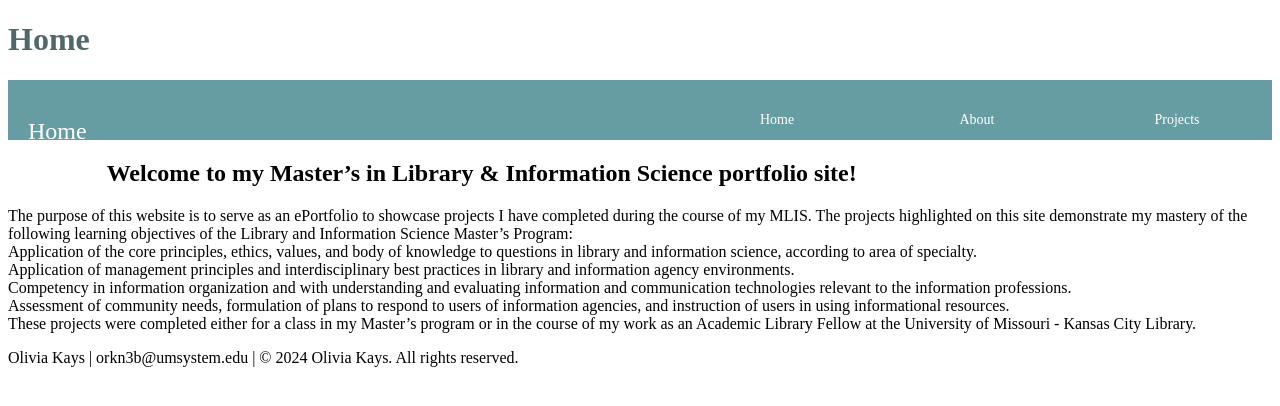
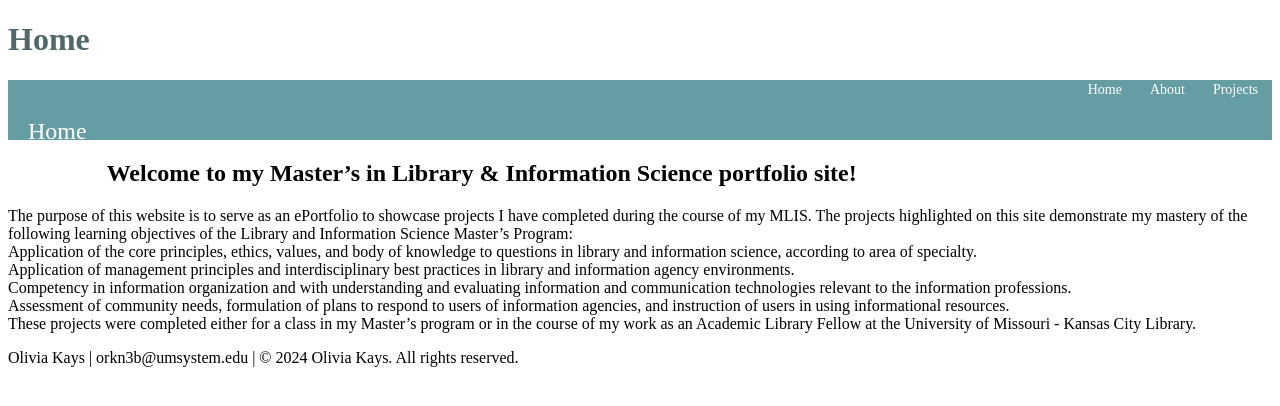
Before and after one commit to oliviarkays/oliviarkays.github.io, a plain HTML site: page islt_7355/index.html in a window 1280 px wide. Drawn offline with Linux system fonts and the light colour scheme.

Commit message:
Add files via upload

```diff
--- a/islt_7355/nav.css
+++ b/islt_7355/nav.css
@@ -50,6 +50,7 @@ nav ul li:hover ul {
 nav ul li ul li {
     width: 180px;
     border-radius: 4px;
+    text-align: center
 }
 
 nav ul li ul li a {
@@ -59,24 +60,3 @@ nav ul li ul li a {
 nav ul li ul li a:hover {
     color: #ffe09e
 }
-
-nav li{
-    border: none;
-    width: 150px;
-    padding: 20px 20px 20px 20px;
-    margin-top: 10px;
-    margin-left: 10px;
-    text-align: center;
-    color: #ffffff;
-}
-
-nav a{
-    text-decoration: none;
-    text-align: center;
-    padding: 10px;
-    color: #ffffff;
-}
-
-nav a:hover{
-    color: #ffe09e;
-}
```
